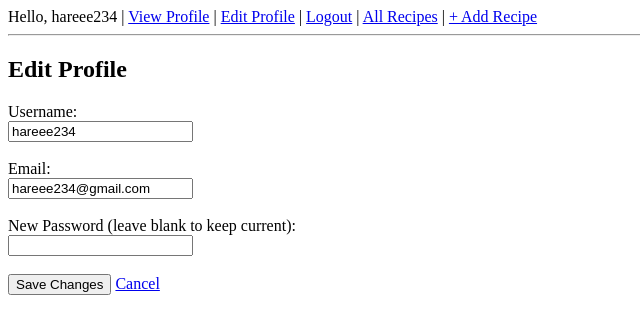
After one commit to tedwu1/Recipe-Maker-Web-App, a Flask app: page /profile/edit in a window 1280 px wide. The commit adds this page. Shown: the top 334 px of the page, without its empty margins (0-640 px from the left). Run offline with Flask 3, Linux system fonts and the light colour scheme; a user stored in the database is signed in.

Commit message:
implemented 12. Users can update their display name, email, or password

```diff
--- a/app/routes.py
+++ b/app/routes.py
@@ -133,18 +133,47 @@ def view_recipe(recipe_id):
     user = get_current_user(); recipe = Recipe.query.get_or_404(recipe_id)
     return render_template('view_recipe.html',recipe=recipe,user=user)
 
-# View profile (user-only)
+# View profile
 @app.route('/profile')
 def profile():
     user = get_current_user()
     if not user:
         flash("You must be logged in to view your profile.","danger")
         return redirect(url_for('login'))
-    # fetch user's recipes
     my_recipes = Recipe.query.filter_by(user_id=user.id).all()
     return render_template('profile.html', user=user, recipes=my_recipes)
+
+# Edit profile
+@app.route('/profile/edit', methods=['GET','POST'])
+def edit_profile():
+    user = get_current_user()
+    if not user:
+        flash("Log in to edit your profile.","danger")
+        return redirect(url_for('login'))
+    if request.method=='POST':
+        # gather inputs
+        new_username = request.form.get('username','').strip()
+        new_email = request.form.get('email','').strip()
+        new_password = request.form.get('password','').strip()
+        # validate
+        if not(new_username and new_email):
+            flash("Username and email cannot be blank.","danger")
+            return render_template('edit_profile.html',user=user)
+        # check uniqueness
+        if new_email!=user.email and User.query.filter_by(email=new_email).first():
+            flash("Email already in use.","warning")
+            return render_template('edit_profile.html',user=user)
+        # apply updates
+        user.username = new_username
+        user.email = new_email
+        if new_password:
+            user.password = generate_password_hash(new_password)
+        db.session.commit()
+        flash("Profile updated!", "success")
+        return redirect(url_for('profile'))
+    return render_template('edit_profile.html', user=user)
 
 # 404 handler
 @app.errorhandler(404)
 def page_not_found(e):
-    return render_template("404.html", user=get_current_user()), 404
+    return render_template("404.html", user=get_current_user()),404
--- a/app/templates/base.html
+++ b/app/templates/base.html
@@ -1,14 +1,12 @@
 <!DOCTYPE html>
 <html lang="en">
-<head>
-  <meta charset="UTF-8">
-  <title>{% block title %}Recipe App{% endblock %}</title>
-</head>
+<head><meta charset="UTF-8"><title>{% block title %}Recipe App{% endblock %}</title></head>
 <body>
   <nav>
     {% if user %}
       Hello, {{ user.username }} |
       <a href="{{ url_for('profile') }}">View Profile</a> |
+      <a href="{{ url_for('edit_profile') }}">Edit Profile</a> |
       <a href="{{ url_for('logout') }}">Logout</a>
     {% else %}
       <a href="{{ url_for('login') }}">Login</a> |
@@ -18,17 +16,7 @@
     {% if user %}| <a href="{{ url_for('add_recipe') }}">+ Add Recipe</a>{% endif %}
   </nav>
   <hr>
-
-  {% with messages = get_flashed_messages(with_categories=true) %}
-    {% if messages %}
-      <ul>
-        {% for category, msg in messages %}
-          <li class="{{ category }}">{{ msg }}</li>
-        {% endfor %}
-      </ul>
-    {% endif %}
-  {% endwith %}
-
+  {% with msgs=get_flashed_messages(with_categories=true) %}{% if msgs %}<ul>{% for c,m in msgs %}<li class="{{ c }}">{{ m }}</li>{% endfor %}</ul>{% endif %}{% endwith %}
   {% block content %}{% endblock %}
 </body>
 </html>
--- /dev/null
+++ b/app/templates/edit_profile.html
@@ -0,0 +1,15 @@
+{% extends "base.html" %}
+{% block title %}Edit Profile{% endblock %}
+{% block content %}
+  <h2>Edit Profile</h2>
+  <form method="POST">
+    <label>Username:</label><br>
+    <input name="username" type="text" value="{{ user.username }}" required><br><br>
+    <label>Email:</label><br>
+    <input name="email" type="email" value="{{ user.email }}" required><br><br>
+    <label>New Password (leave blank to keep current):</label><br>
+    <input name="password" type="password"><br><br>
+    <button type="submit">Save Changes</button>
+    <a href="{{ url_for('profile') }}">Cancel</a>
+  </form>
+{% endblock %}
```
Also changed, not shown: app/templates/profile.html (+4 -12 lines), instance/database.db.
